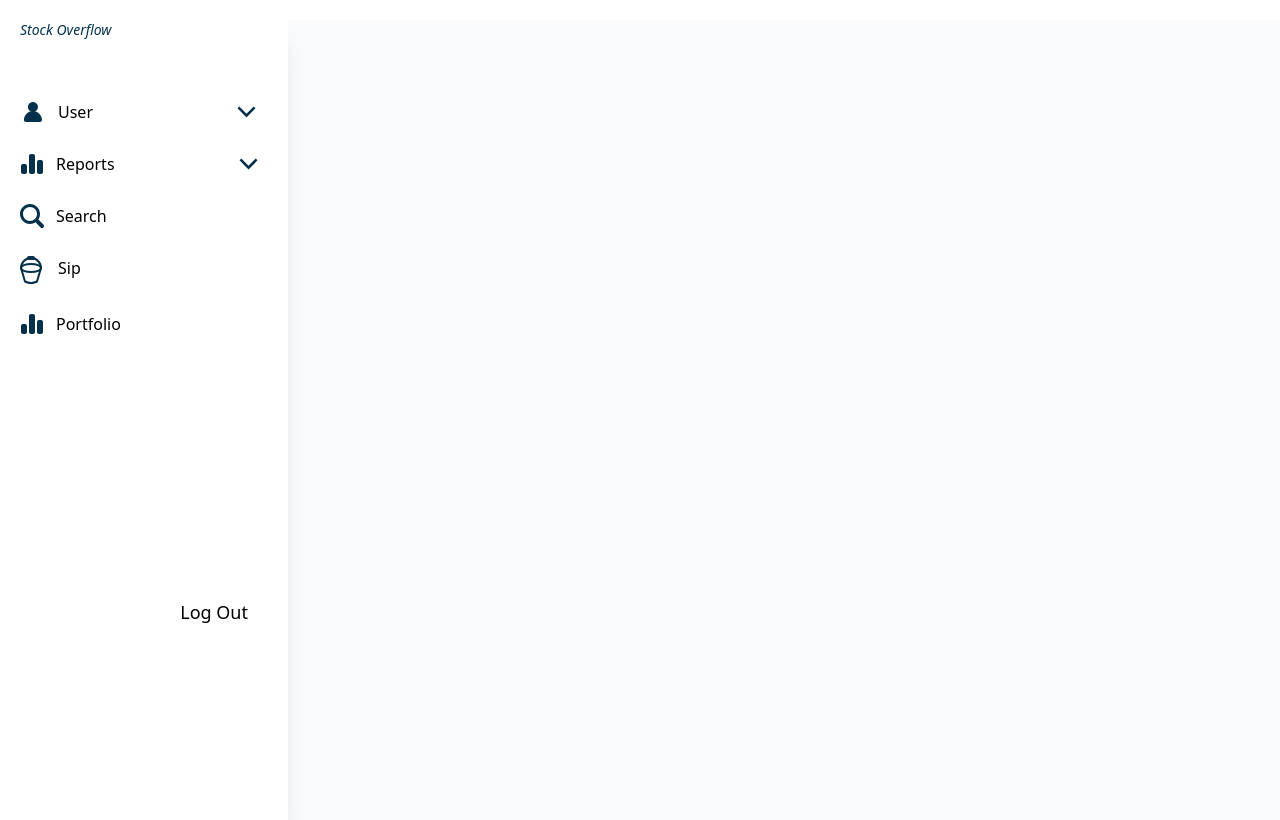
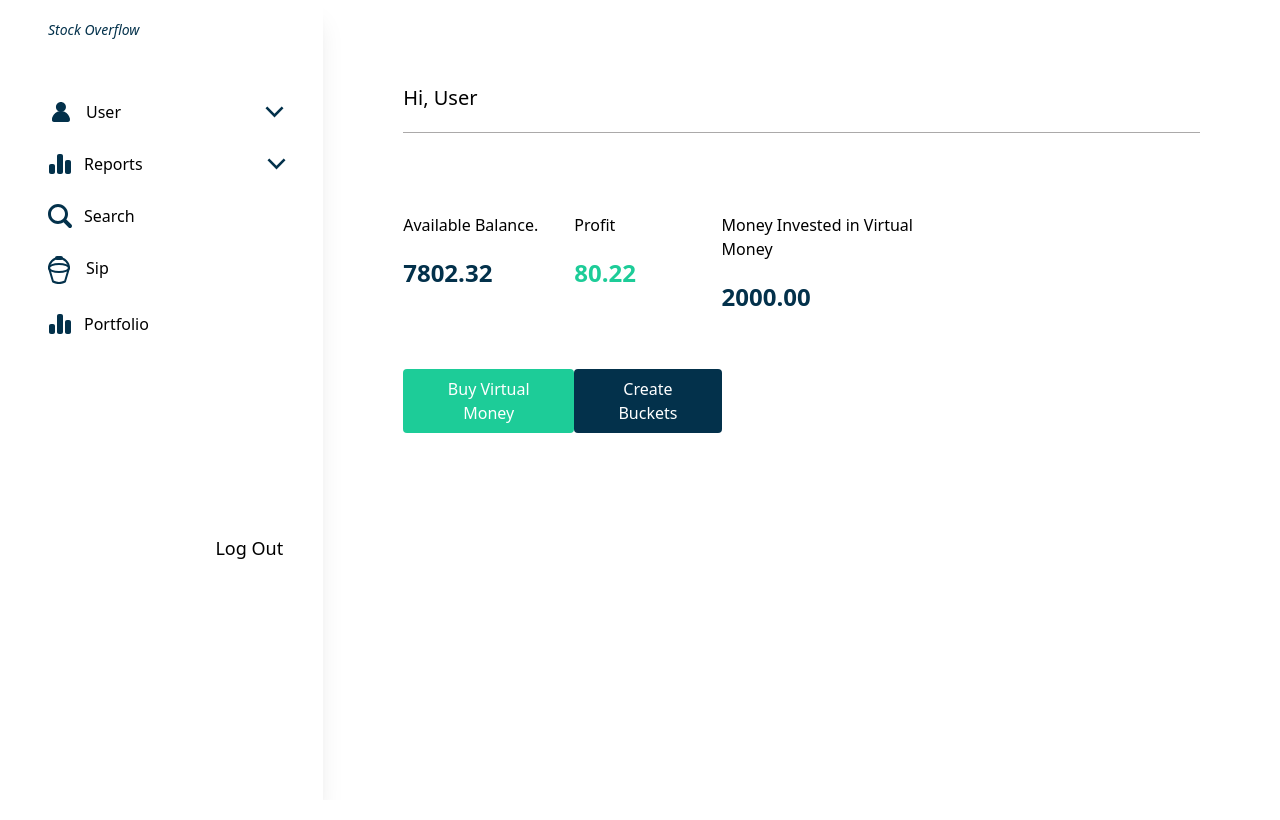
Before and after one commit to pjra99/stock-overflow, a React (Create React App) app: page / in a window 1280 px wide. Built offline with nearby package versions, Linux system fonts and the light colour scheme.

Commit message:
--update: modified homeage

```diff
--- a/public/index.html
+++ b/public/index.html
@@ -28,7 +28,7 @@
   </head>
   <body>
     <noscript>You need to enable JavaScript to run this app.</noscript>
-    <div id="root" style="background-color: #FAFBFC"></div>
+    <div id="root"></div>
     <!--
       This HTML file is a template.
       If you open it directly in the browser, you will see an empty page.
--- a/src/Screens/Home.js
+++ b/src/Screens/Home.js
@@ -4,8 +4,8 @@ function Home() {
   const [reportVisibility, setReportVisibility] = useState("none");
 
   return (
-    <div>
-      <div className="h-screen bg-white w-72 shadow-xl pr-10">
+    <div className="flex">
+      <div className="h-screen bg-white w-1/3 shadow-xl pr-10 pl-7">
         <div className="italic text-darkblue text-sm ml-5 mt-5 mb-5 ">
           Stock Overflow
         </div>
@@ -59,7 +59,7 @@ function Home() {
           <img src="bucket.svg" />
           <span className="ml-4">Sip</span>
         </div>
-        <div className="flex pl-5 pt-5 py-2">
+        <div className="flex pl-5 pt-5 py-2 fi:mb-0 -mb-16">
           <img src="chart.svg" />
           <span className="ml-3"> Portfolio</span>
         </div>
@@ -74,6 +74,41 @@ function Home() {
           </div>
         </Link>
       </div>
+      <div className="w-full px-20">
+        <div className="border-b border-gray py-5 mt-16 text-xl">Hi, User</div>
+        <div className="flex justify-between mt-20 mr-60">
+          <div>
+            Available Balance.
+            <div className="text-2xl text-darkblue font-semibold mt-5">
+              7802.32
+            </div>
+            <button className="py-2 px-5 mt-20 bg-green text-white rounded">
+              Buy Virtual Money
+            </button>
+          </div>
+          <div>
+            Profit
+            <div className="text-2xl text-green font-semibold mt-5">80.22</div>
+            <button className="py-2 px-5 bg-darkblue mt-20 text-white rounded">
+              Create Buckets
+            </button>
+          </div>
+          <div>
+            Money Invested in Virtual Money
+            <div className="text-2xl text-darkblue font-semibold mt-5">
+              2000.00
+            </div>
+          </div>
+        </div>
+        {/* <div className="flex mt-20">
+          <button className="py-2 px-5 bg-green text-white rounded">
+            Buy Virtual Money
+          </button>
+          <button className="py-2 px-5 bg-darkblue ml-10 text-white rounded">
+            Create Buckets
+          </button>
+        </div> */}
+      </div>
     </div>
   );
 }
--- a/src/Screens/SignIn.js
+++ b/src/Screens/SignIn.js
@@ -39,7 +39,7 @@ function SignIn() {
               onChange={(e) => setMail(e.target.value)}
             />{" "}
           </div>
-          <div className="flex justify-center mt-3  pr-2">
+          <div className="flex justify-center mt-3 pr-2">
             <input
               type="password"
               className="password border border-gray w-2/3 py-2 rounded"
--- a/tailwind.config.js
+++ b/tailwind.config.js
@@ -10,6 +10,7 @@ module.exports = {
       md: "768px",
       lg: "1024px",
       xl: "1280px",
+      fi: "1360px",
       "2xl": "1536px",
     },
     colors: {
```
